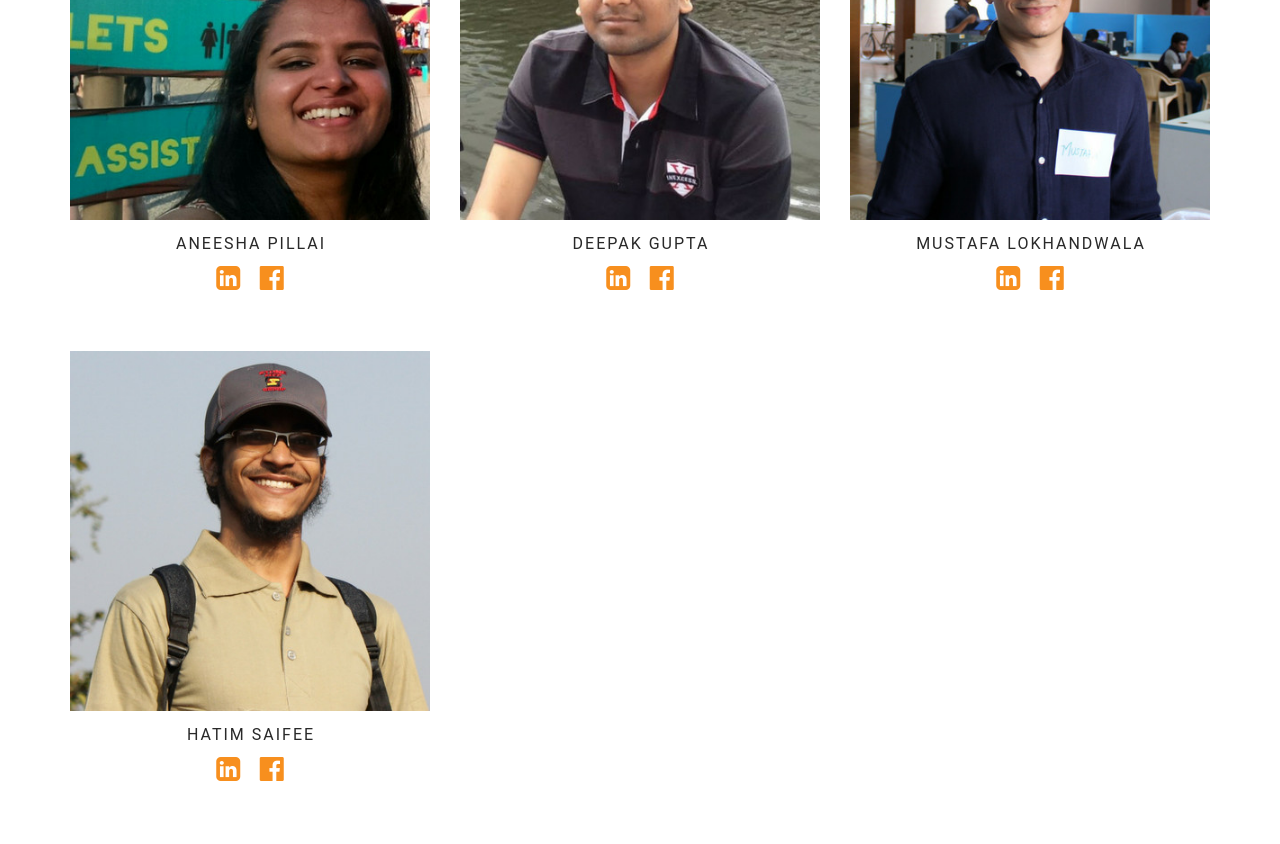
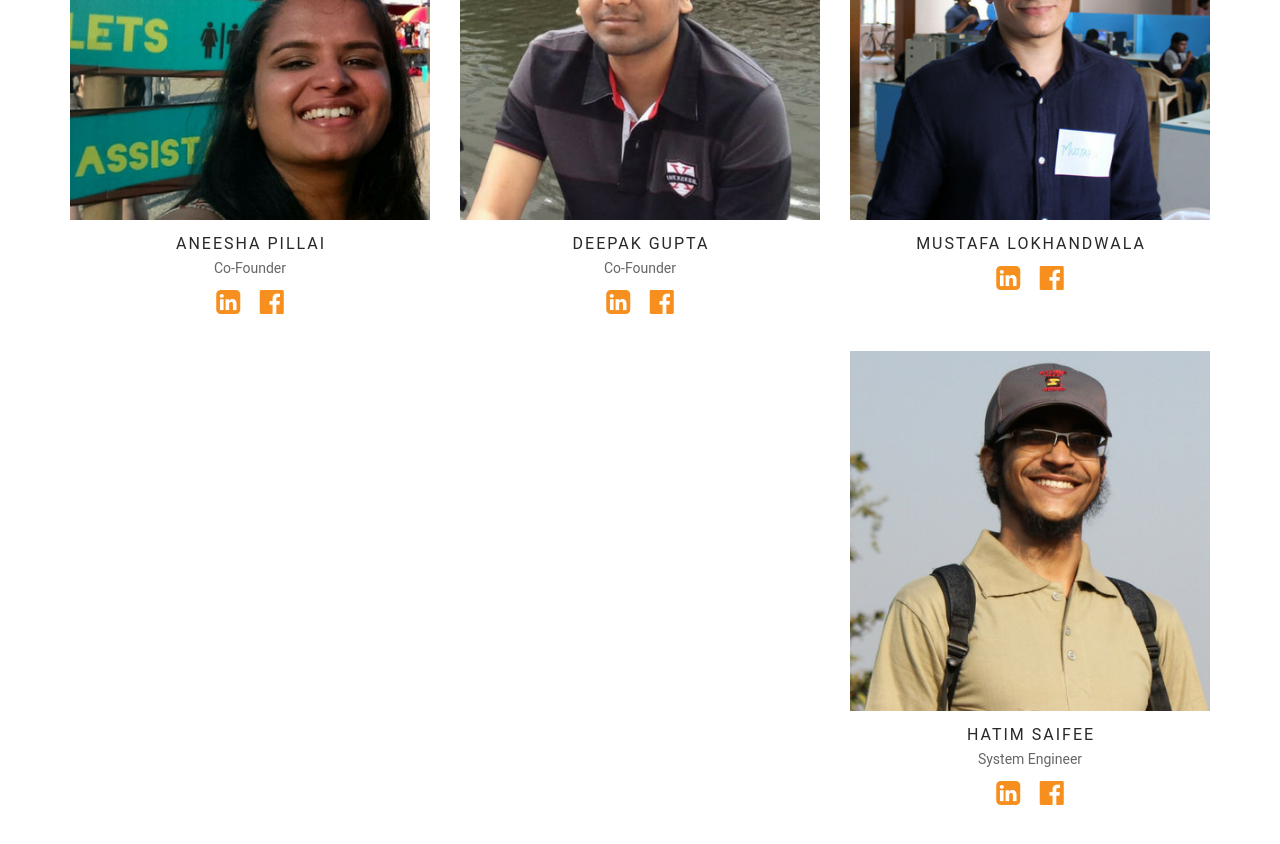
Before and after one commit to akshatkedia/fresher-foundry, a Jekyll site: the page built from about.md, in a window 1280 px wide and 900 px high, scrolled down 1085 px. Shown: the top 844 px of the window. Built offline with Jekyll 4.4.1, drawn with Linux system fonts in a browser that asks for light colours.

Commit message:
Updated About

```diff
--- a/about.md
+++ b/about.md
@@ -5,12 +5,12 @@
   image: "/uploads/4-1dd440.jpg"
   linkedin: https://www.linkedin.com/in/aneesha-pillai
   facebook: https://www.facebook.com/aneesha.pillai.56
-  position:
+  position: Co-Founder
 - name: Deepak Gupta
   image: "/uploads/2-55a38c.jpg"
   linkedin: https://in.linkedin.com/in/dgupta85
   facebook: https://www.facebook.com/deepak.gupta.5688
-  position:
+  position: Co-Founder
 - name: Mustafa Lokhandwala
   image: "/uploads/1-ea505c.jpg"
   linkedin: https://in.linkedin.com/in/lokhandwalamustafa
@@ -20,7 +20,7 @@
   image: "/uploads/3-9d7ed5.jpg"
   linkedin: https://in.linkedin.com/in/hhshatimsaifee
   facebook: https://www.facebook.com/hhshatimsaifee
-  position:
+  position: System Engineer
 advisors:
 - name: Yogesh Upadhyaya
   image: "/uploads/Yogesh%20Upadhyaya.jpg"
```
